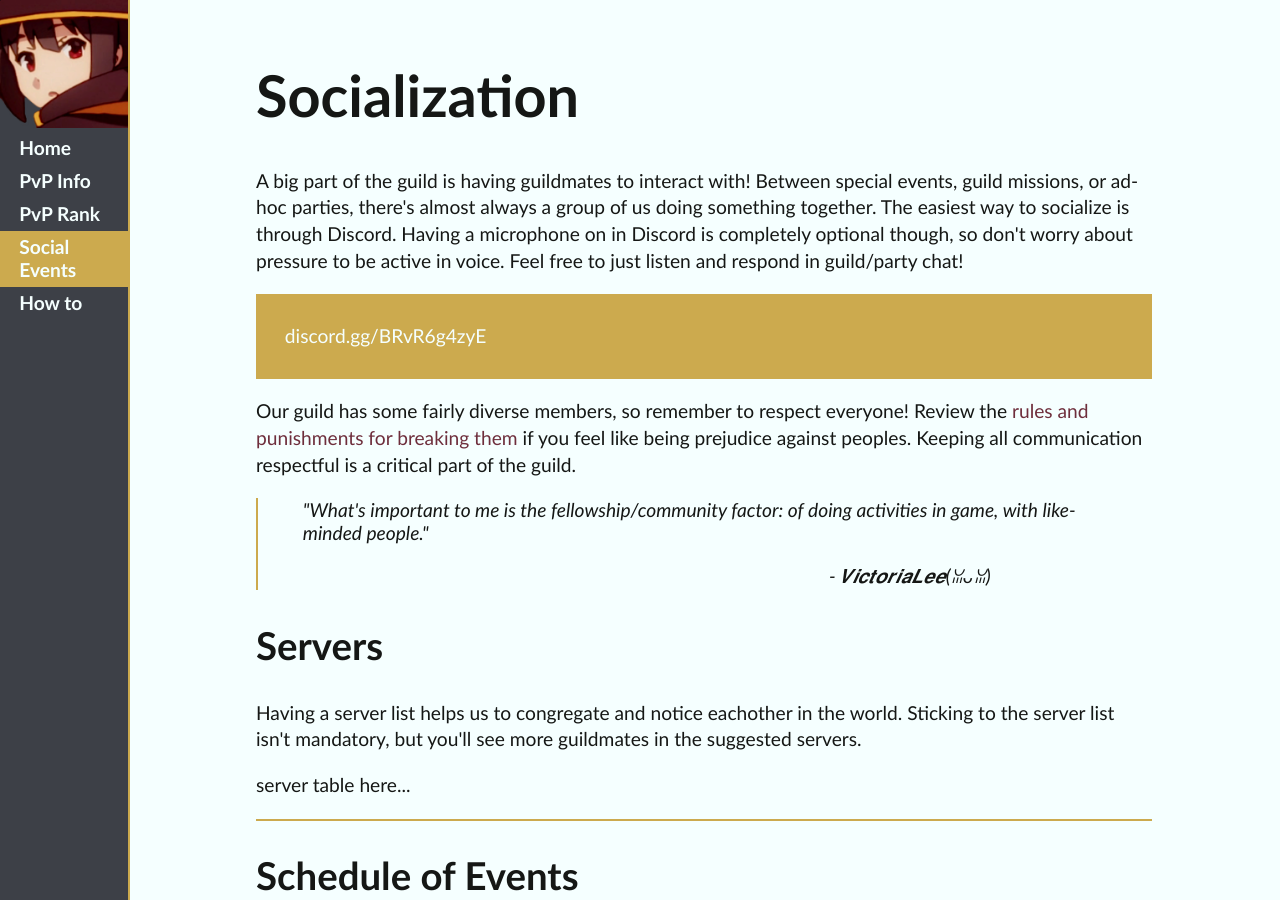
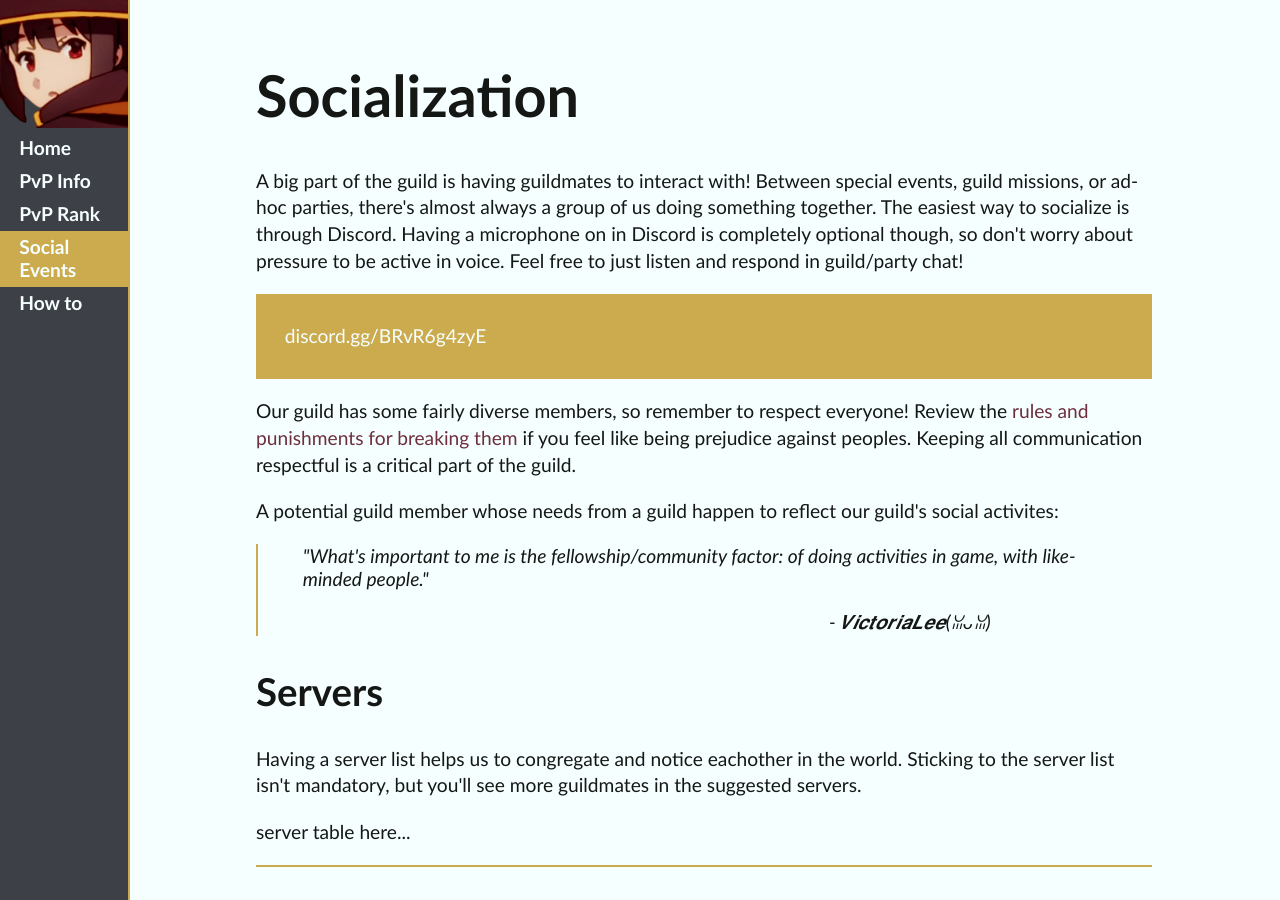
Before and after one commit to ideonella/ideonella.github.io, a Jekyll site: the page built from social.html, in a window 1280 px wide and 900 px high. Built offline with Jekyll 4.4.1, drawn with Linux system fonts in a browser that asks for light colours.

Commit message:
Update social.html

```diff
--- a/social.html
+++ b/social.html
@@ -11,6 +11,7 @@ title: Social Events
 <p class="alert"><a class="white-text" href="https://discord.gg/BRvR6g4zyE">discord.gg/BRvR6g4zyE</a></p>
 <p>Our guild has some fairly diverse members, so remember to respect everyone! Review the <a href="/#rules">rules and punishments for breaking them</a>
  if you feel like being prejudice against peoples. Keeping all communication respectful is a critical part of the guild.</p>
+<p>A potential guild member whose needs from a guild happen to reflect our guild's social activites:</p>
 <blockquote>"What's important to me is the fellowship/community factor: of doing activities in game, with like-minded people."<br><p class="signature">- 𝑽𝒊𝒄𝒕𝒐𝒓𝒊𝒂𝑳𝒆𝒆(ꈍᴗꈍ)</p></blockquote>
 <h2 id="servers">Servers</h2>
 <p>Having a server list helps us to congregate and notice eachother in the world. Sticking to the server list isn't mandatory,
```
